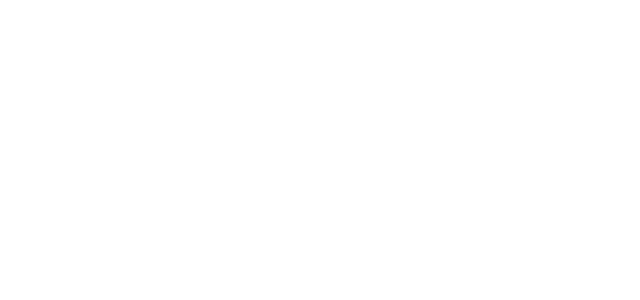
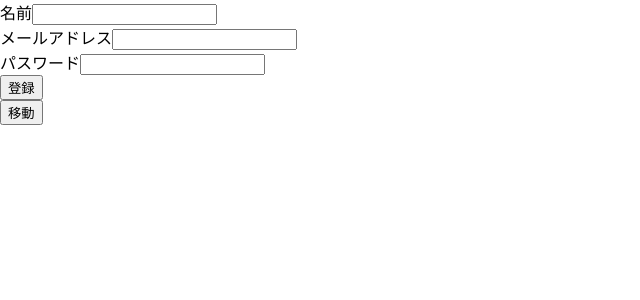
Before and after one commit to Kyu-Taro/PostBoard-Admin, a Nuxt app: page /register in a window 1280 px wide. Before the commit this address had no page. Shown: the top 300 px of the page, without its empty margins (0-640 px from the left). Built offline with nearby package versions, Linux system fonts and the light colour scheme.

Commit message:
axios.jsの追加と認証画面の用意!

```diff
--- a/nuxt.config.js
+++ b/nuxt.config.js
@@ -28,6 +28,7 @@
   ** Plugins to load before mounting the App
   */
   plugins: [
+    '~/plugins/axios'
   ],
   /*
   ** Nuxt.js dev-modules
--- /dev/null
+++ b/pages/register.vue
@@ -0,0 +1,52 @@
+<template>
+  <div>
+    <form>
+      <label for="name">名前</label>
+      <input type="text" id="name" v-model="form.name"><br>
+      <label for="email">メールアドレス</label>
+      <input type="text" id="email" v-model="form.email"><br>
+      <label for="password">パスワード</label>
+      <input type="password" id="password" v-model="form.password"><br>
+      <button @click.prevent="register">登録</button>
+    </form>
+    <button @click.prevent="mypage">移動</button>
+  </div>
+</template>
+
+<script>
+  import axios from 'axios'
+
+  export default {
+    data() {
+      return {
+        form: {
+          name: '',
+          email: '',
+          password: ''
+        }
+      }
+    },
+    methods: {
+      async register() {
+        await axios.post('http://127.0.0.1:8000/api/auth/register', this.form)
+        .then((res) => {
+          console.log(res);
+        })
+        .catch(err => {
+          console.log(err);
+        })
+      },
+      async mypage() {
+        await axios.get('http://127.0.0.1:8000/api/mypage')
+        .then((res) => {
+          console.log(res);
+          if (!empty(res.data)) {
+            this.$router.push('/mypage');
+          } else {
+            this.$router.push('/register');
+          }
+        })
+      }
+    }
+  }
+</script>
--- /dev/null
+++ b/plugins/axios.js
@@ -0,0 +1,3 @@
+import axios from 'axios'
+
+axios.defaults.headers.common['Authorization'] = 'Bearer ' + localStorage.getItem('jwtToken');
```
Also changed, not shown: pages/mypage.vue (added, +9 -0 lines), pages/README.md (deleted), plugins/README.md (deleted), store/index.js (added).
